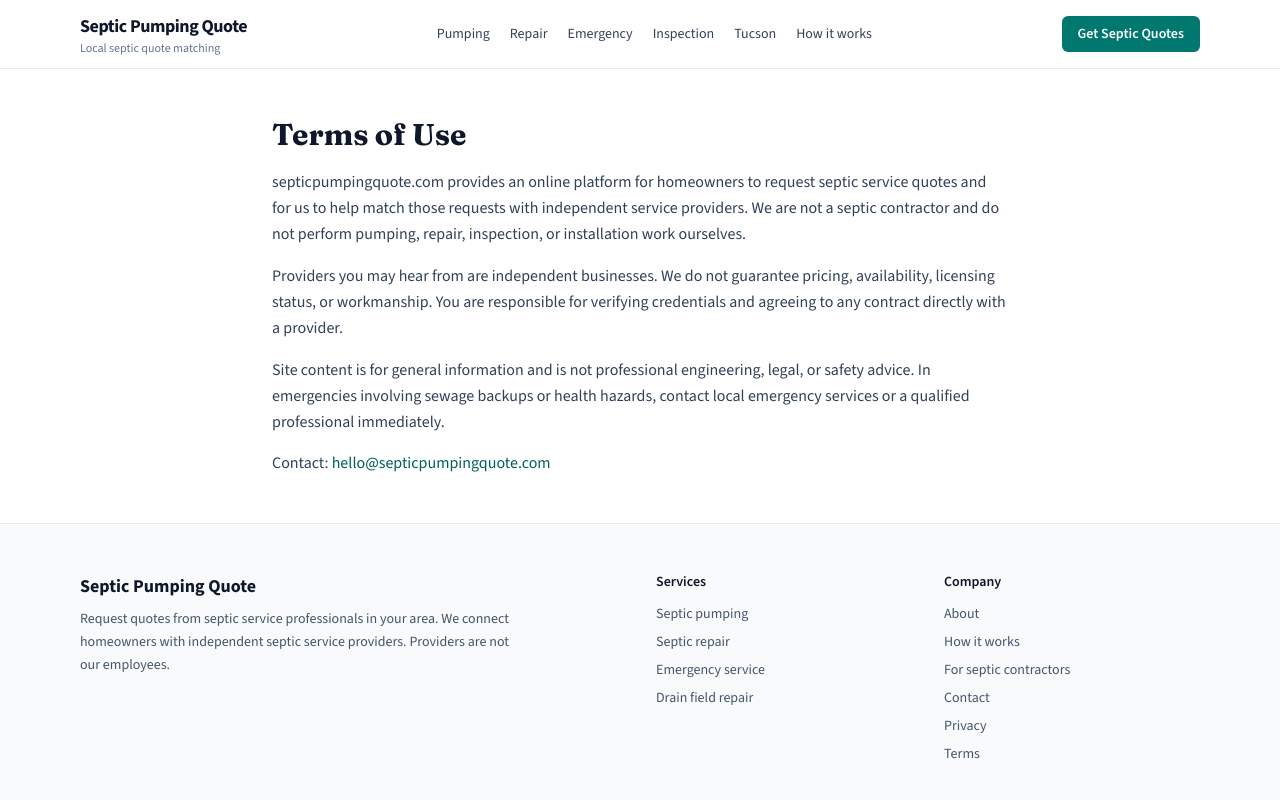
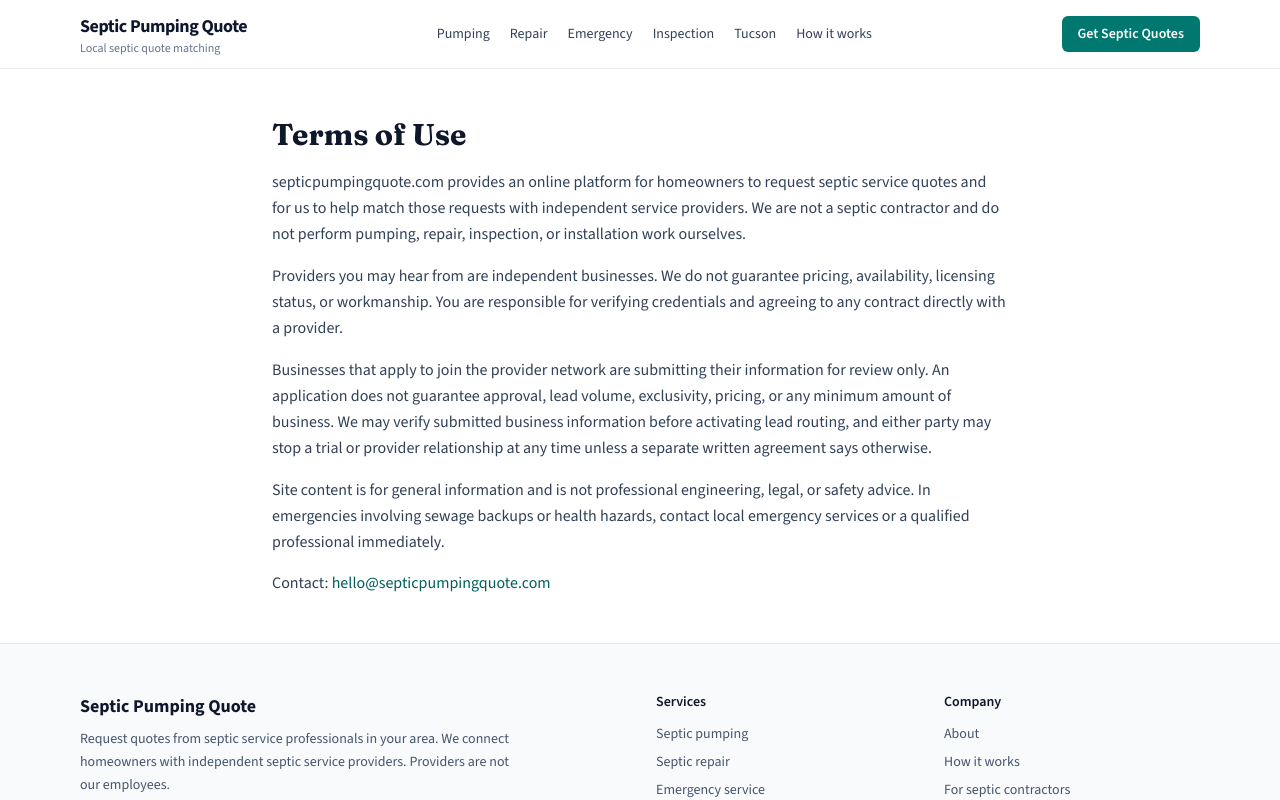
Before and after one commit to golfsum/septicpumpingquote, a Next.js app: page /terms in a window 1280 px wide. Shown: the top 800 px of the page. Built offline with nearby package versions, Linux system fonts and the light colour scheme; no server answers.

Commit message:
legal: add provider network terms

```diff
--- a/src/app/terms/page.tsx
+++ b/src/app/terms/page.tsx
@@ -20,6 +20,14 @@ export default function TermsPage() {
         directly with a provider.
       </p>
       <p className="mt-4 text-slate-700 leading-relaxed">
+        Businesses that apply to join the provider network are submitting their
+        information for review only. An application does not guarantee approval,
+        lead volume, exclusivity, pricing, or any minimum amount of business. We
+        may verify submitted business information before activating lead routing,
+        and either party may stop a trial or provider relationship at any time
+        unless a separate written agreement says otherwise.
+      </p>
+      <p className="mt-4 text-slate-700 leading-relaxed">
         Site content is for general information and is not professional
         engineering, legal, or safety advice. In emergencies involving sewage
         backups or health hazards, contact local emergency services or a
```
